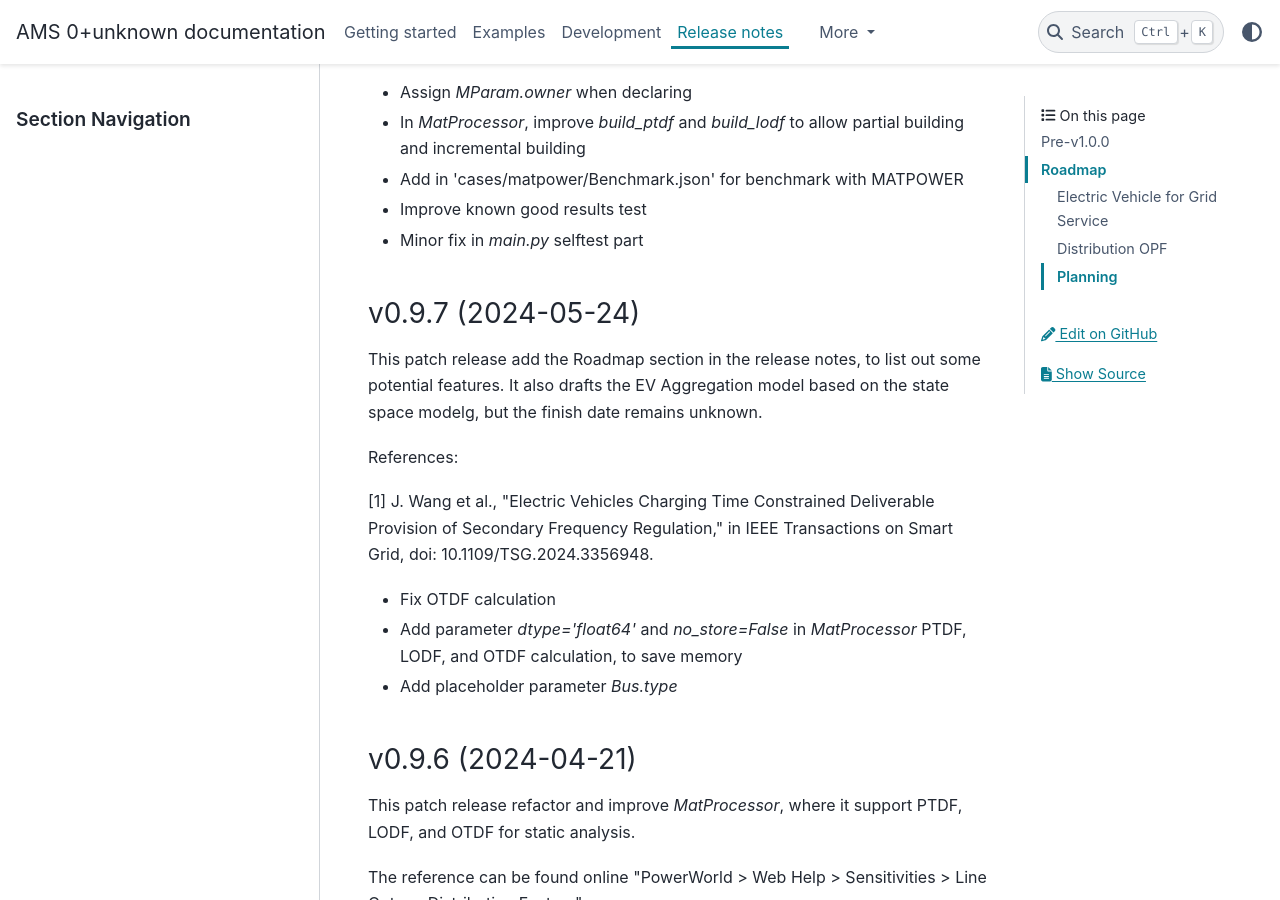
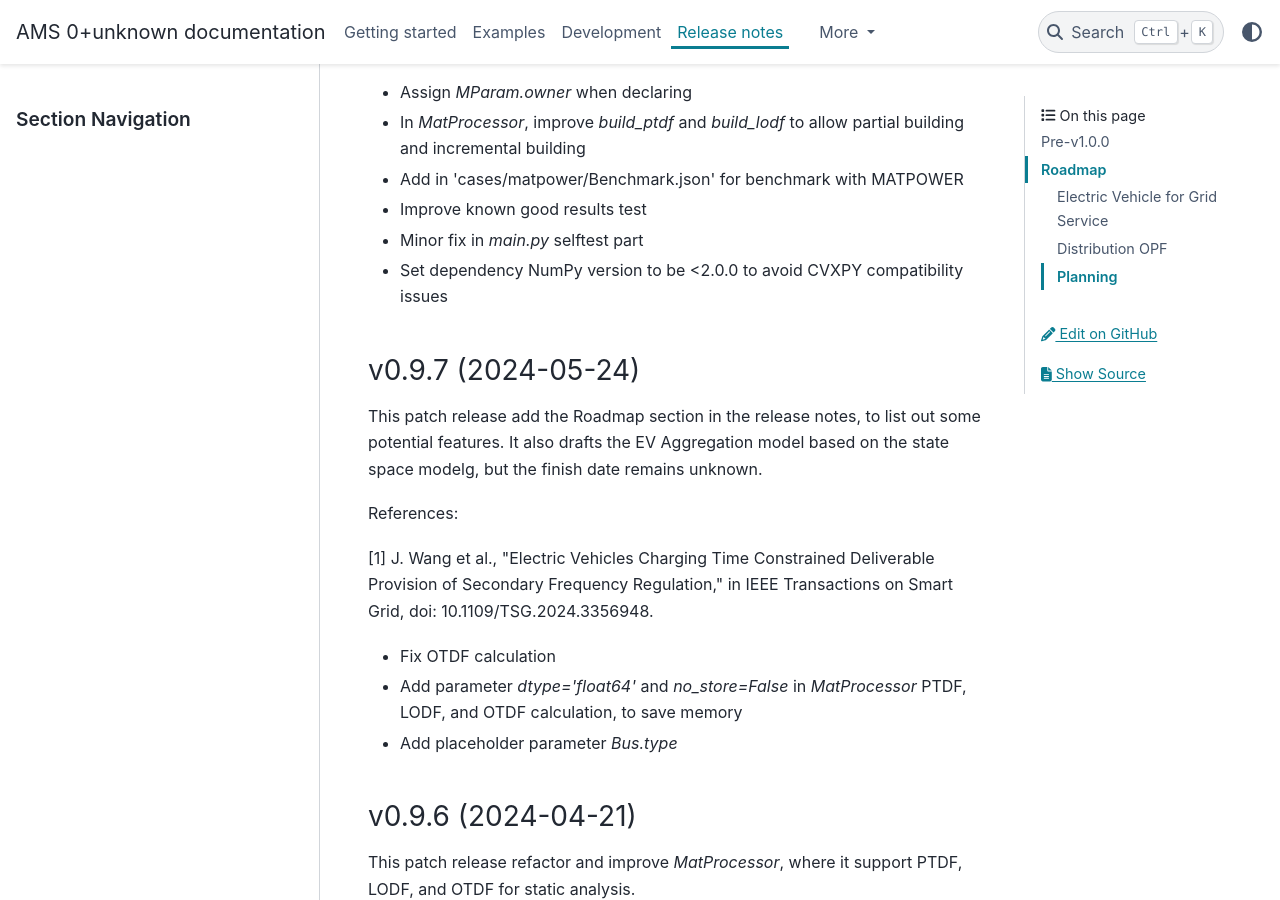
Before and after one commit to CURENT/ams, a Sphinx documentation site: the page built from docs/source/release-notes.rst, in a window 1280 px wide and 900 px high, scrolled down 331 px. Built offline with Sphinx 7.4.7 and the PyData theme 0.15.4, drawn with Linux system fonts in a browser that asks for light colours; pages that are not in the unit, such as notebooks, are missing from menus.

Commit message:
Set NumPy <= 2.0

```diff
--- a/docs/source/release-notes.rst
+++ b/docs/source/release-notes.rst
@@ -17,6 +17,7 @@ v0.9.8 (2024-06-18)
 - Add in 'cases/matpower/Benchmark.json' for benchmark with MATPOWER
 - Improve known good results test
 - Minor fix in `main.py` selftest part
+- Set dependency NumPy version to be <2.0.0 to avoid CVXPY compatibility issues
 
 v0.9.7 (2024-05-24)
 -------------------
--- a/requirements.txt
+++ b/requirements.txt
@@ -1,5 +1,5 @@
 kvxopt>=1.3.2.1
-numpy
+numpy<2.0
 scipy
 sympy>=1.6,!=1.10.0
 pandas
```
